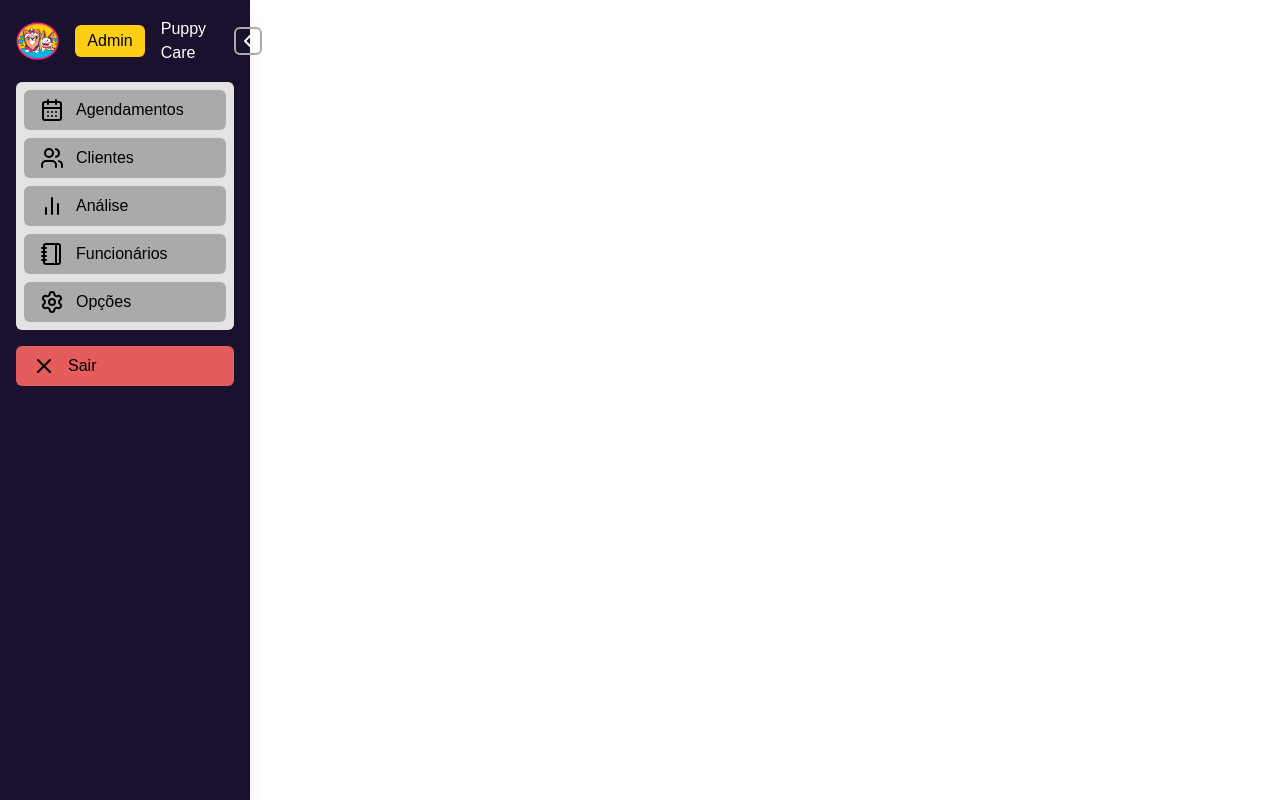
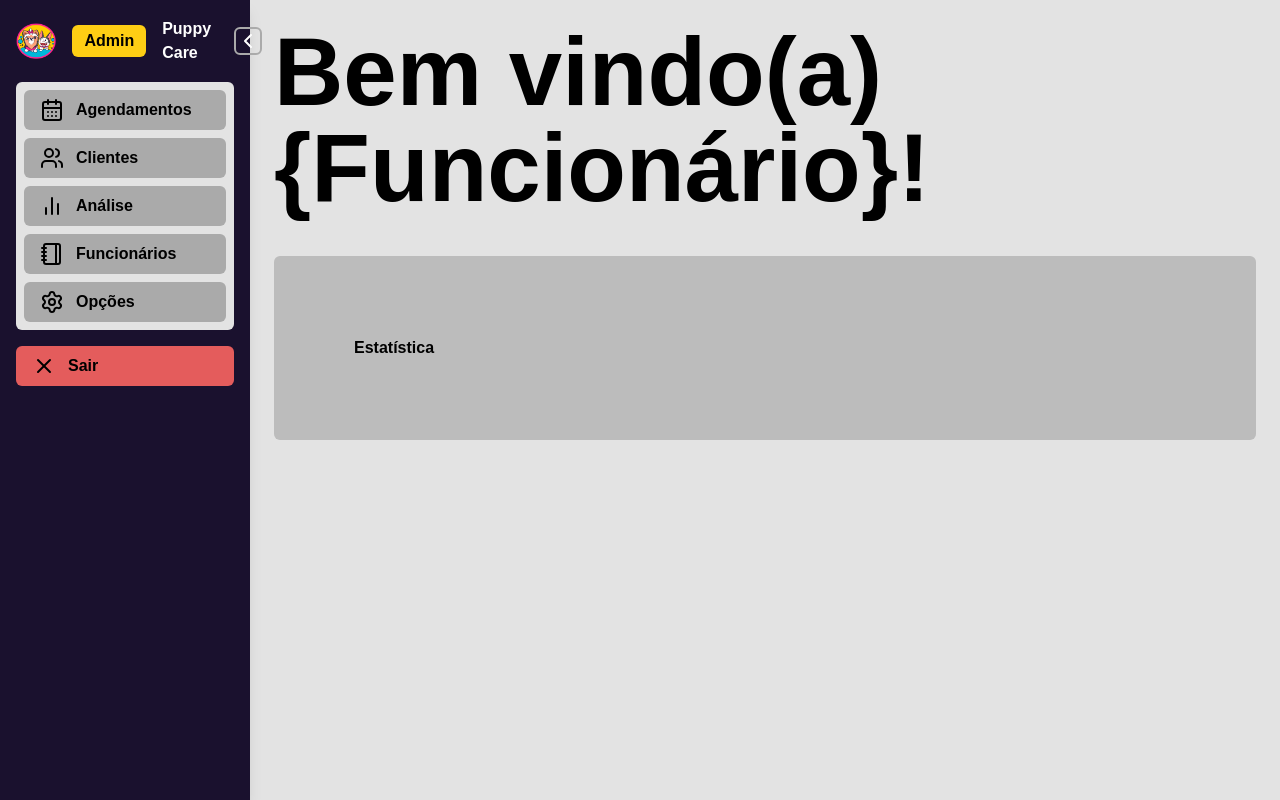
Before and after one commit to isaacmachado-dev/puppycarepet.com.br, a Next.js app in the folder front-end/: page /admin in a window 1280 px wide. Built offline with nearby package versions, Linux system fonts and the light colour scheme.

Commit message:
feat: admin - analyze page fix: some errors on spa page refactoring: spa page

```diff
--- /dev/null
+++ b/front-end/src/app/admin/agendamento/page.tsx
@@ -0,0 +1,27 @@
+"use client";
+
+import { useState } from "react";
+
+export default function AgendamentoPage() {
+    const [texto, setTexto] = useState(false);
+
+    return (
+        texto ? <div>
+            <h1>Agendamentos</h1>
+            <button onClick={() => setTexto(!texto)} className="p-2 bg-[yellow]">Voltar</button>
+        </div> :
+            <div>
+                <h1>Testo agendamento testando</h1>
+
+                <button onClick={
+                    () => setTexto(!texto)} >
+                    <div>
+                        <h1>Agende aqui</h1>
+                    </div>
+                </button>
+
+            </div>
+
+    )
+
+}
--- /dev/null
+++ b/front-end/src/app/admin/analise/page.tsx
@@ -0,0 +1,22 @@
+export default function AnalisePage() {
+    return (
+        <div>
+            <div className="bg-[#BCBCBC] p-20 mt-10 rounded-md">
+                <h2 className="flex justify-center text-7xl mb-10">Análise Estatística</h2>
+
+                <li className="ml-20">
+                    <h3>{"{87 Clientes}"}</h3>
+                </li>
+
+                <li className="ml-20">
+                    <h3>{"{87 Pets}"}</h3>
+                </li>
+
+                <li className="ml-20">
+                    <h3>{"{20 Assinaturas}"}</h3>
+                </li>
+
+            </div>
+        </div>
+    );
+}
--- /dev/null
+++ b/front-end/src/app/admin/clientes/page.tsx
@@ -0,0 +1,7 @@
+export default function ClientesPage() {
+    return (
+        <div>
+            <h1>Teste texto clientes</h1>
+        </div>
+    );
+}
--- a/front-end/src/app/admin/page.tsx
+++ b/front-end/src/app/admin/page.tsx
@@ -2,14 +2,18 @@
 import { useState } from "react";
 import Link from "next/link";
 import Image from "next/image";
-import { CalendarDays, Users, ChartNoAxesColumn, Notebook, Settings, X, ChevronLeft, ChevronRight } from "lucide-react";
+import { CalendarDays, Users, ChartNoAxesColumn, Notebook, Settings, X, ChevronLeft, ChevronRight, CircleQuestionMark } from "lucide-react";
 import AdminMenuItem from "../components/AdminMenuItem";
+import AgendamentoPage from "./agendamento/page";
+import ClientesPage from "./clientes/page";
+import AnalisePage from "./analise/page";
 
 export default function AdminPage() {
     const [isOpen, setIsOpen] = useState(true);
+    const [paginaAtual, setPaginaAtual] = useState<"agendamentos" | "clientes" | "analise" | "funcionarios" | null>(null);
 
     return (
-        <div className="flex min-h-screen text-white">
+        <div className="flex min-h-screen bg-[#E3E3E3] text-black font-bold">
 
             <aside
                 className={`relative bg-[#1A112E] shadow-lg py-4 px-4 transition-all duration-300 ${isOpen ? "w-[250px]" : "w-[125px]"
@@ -64,20 +68,22 @@ export default function AdminPage() {
                             <AdminMenuItem
                                 icon={<CalendarDays color="currentColor" />}
                                 label="Agendamentos"
-                                href="#"
+                                href=""
                                 isOpen={isOpen}
                                 className={`${!isOpen ? "flex justify-center align-center" : "justify-start"}`}
+                                onClick={() => setPaginaAtual("agendamentos")}
+                            />
 
-                            />
                         </div>
 
                         <div className="text-black hover:text-white transition-all duration-300">
                             <AdminMenuItem
                                 icon={<Users color="currentColor" />}
                                 label="Clientes"
-                                href="#"
+                                href=""
                                 isOpen={isOpen}
                                 className={`${!isOpen ? "flex justify-center align-center" : "justify-start"}`}
+                                onClick={() => setPaginaAtual("clientes")}
                             />
                         </div>
 
@@ -85,9 +91,10 @@ export default function AdminPage() {
                             <AdminMenuItem
                                 icon={<ChartNoAxesColumn color="currentColor" />}
                                 label="Análise"
-                                href="#"
+                                href=""
                                 isOpen={isOpen}
                                 className={`${!isOpen ? "flex justify-center align-center" : "justify-start"}`}
+                                onClick={() => setPaginaAtual("analise")}
 
                             />
                         </div>
@@ -131,8 +138,20 @@ export default function AdminPage() {
 
             <main className="flex-1 p-6">
 
-                <section>
-                    <p className="text-white">TestandoTestandoTestando</p>
+                <section className="">
+                    {!paginaAtual && (
+                        <div>
+
+                            <h1 className="text-8xl">Bem vindo(a) {"{Funcionário}"}!</h1>
+
+                            <div className="bg-[#BCBCBC] p-20 mt-10 rounded-md">
+                                <h2>Estatística</h2>
+                            </div>
+                        </div>
+                    )}
+                    {paginaAtual === "agendamentos" && <AgendamentoPage />}
+                    {paginaAtual === "clientes" && <ClientesPage />}
+                    {paginaAtual === "analise" && <AnalisePage />}
                 </section>
 
             </main>
--- a/front-end/src/app/components/AdminMenuItem.tsx
+++ b/front-end/src/app/components/AdminMenuItem.tsx
@@ -6,25 +6,29 @@ export default function AdminMenuItem({
     href,
     isOpen,
     danger = false,
-    className
+    className,
+    onClick
 }: {
     icon: React.ReactNode;
     label: string;
-    href: string;
+    href?: string;
     isOpen: boolean;
     danger?: boolean;
     className?: string;
+    onClick?: () => void;
 }) {
-    return (
-        <Link
-            href={href}
-            className={`flex items-center gap-3 rounded-md px-4 py-2 hover:bg-[#333] ${danger
-                ? "bg-[#E45C5C] hover:bg-[#F63434]"
-                : "bg-[#AAAAAA]"
-                } ${className || ""}`}
-        >
+    const baseClasses = `flex items-center gap-3 rounded-md px-4 py-2 hover:bg-[#333] ${danger ? "bg-[#E45C5C] hover:bg-[#F63434]" : "bg-[#AAAAAA]"
+        } ${className || ""}`;
+
+    return href ? (
+        <Link href={href} className={baseClasses}>
             {icon}
-            {isOpen && <span className="text-currentColor hover:text-white ">{label}</span>}
+            {isOpen && <span className="text-currentColor hover:text-white">{label}</span>}
         </Link>
+    ) : (
+        <div onClick={onClick} className={`cursor-pointer ${baseClasses}`}>
+            {icon}
+            {isOpen && <span className="text-currentColor hover:text-white">{label}</span>}
+        </div>
     );
 }
--- a/front-end/src/app/components/ConfigSection.tsx
+++ b/front-end/src/app/components/ConfigSection.tsx
@@ -31,9 +31,9 @@ export function SetupSection({ children, className = "" }: SectionProps) {
 
 }
 
-export function GreyButton({ children, className = "" }: SectionProps) {
+export function PurpleButton({ children, className = "" }: SectionProps) {
   return (
-    <div className={`group relative px-5 py-2.5 bg-[#1A112E] rounded-lg sm:text-2xl text-black font-medium flex items-center gap-3 h-[120px] sm:h-[150px] ${className}`}>
+    <div className={`group relative border-3 border-transparent hover:border-[#FECE14] px-5 py-2.5 bg-[#1A112E] rounded-lg sm:text-2xl text-black font-medium flex items-center gap-3 h-[120px] sm:h-[150px] cursor-pointer ${className}`}>
       {children}
     </div>
   );
--- a/front-end/src/app/components/FooterClient.tsx
+++ b/front-end/src/app/components/FooterClient.tsx
@@ -4,7 +4,7 @@ import Footer from "./Footer";
 
 export default function FooterClient() {
     const pathname = usePathname();
-    if (pathname === "/login" || pathname === "/admin") return null;
+    if (pathname === "/login" || pathname === "/admin" || pathname === "/agendamento") return null;
     return <Footer />;
 
 }
--- a/front-end/src/app/layout.tsx
+++ b/front-end/src/app/layout.tsx
@@ -1,7 +1,6 @@
 import type { Metadata } from "next";
 import { Inter } from "next/font/google";
 import "./globals.css";
-import Footer from "./components/Footer";
 import FooterClient from "./components/FooterClient";
 
 
--- a/front-end/src/app/page.tsx
+++ b/front-end/src/app/page.tsx
@@ -7,12 +7,10 @@ import { SetupSection } from "./components/ConfigSection";
 import { AdminButton } from "./components/AdminButton";
 
 import Link from "next/link";
-
 export default function Home() {
   return (
     <div className="font-sans bg-[#E72989] text-white">
       <main>
-
         <HomeScreen>
           <SetupSection>
             <div className="flex flex-col items-center gap-5 sm:flex-row sm:items-center sm:gap-10">
```
Also changed, not shown: front-end/src/app/sections/OurServices.tsx (+16 -12 lines), front-end/src/app/components/AdminButton.tsx (line endings or trailing spaces).
